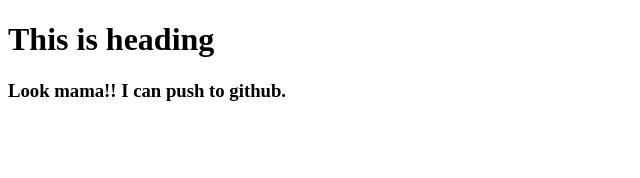
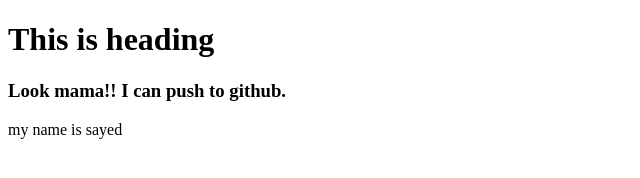
Before and after one commit to Sayedfarabi/My_first_website, a plain HTML site: page index.html in a window 1280 px wide. Shown: the whole page, without its empty margins (0-640 px from the left). Drawn offline with Linux system fonts and the light colour scheme.

Commit message:
name add

```diff
--- a/index.html
+++ b/index.html
@@ -9,5 +9,6 @@
 <body>
     <h1>This is heading</h1>
     <h3>Look mama!! I can push to github.</h3>
+    <p>my name is sayed</p>
 </body>
 </html>
```
